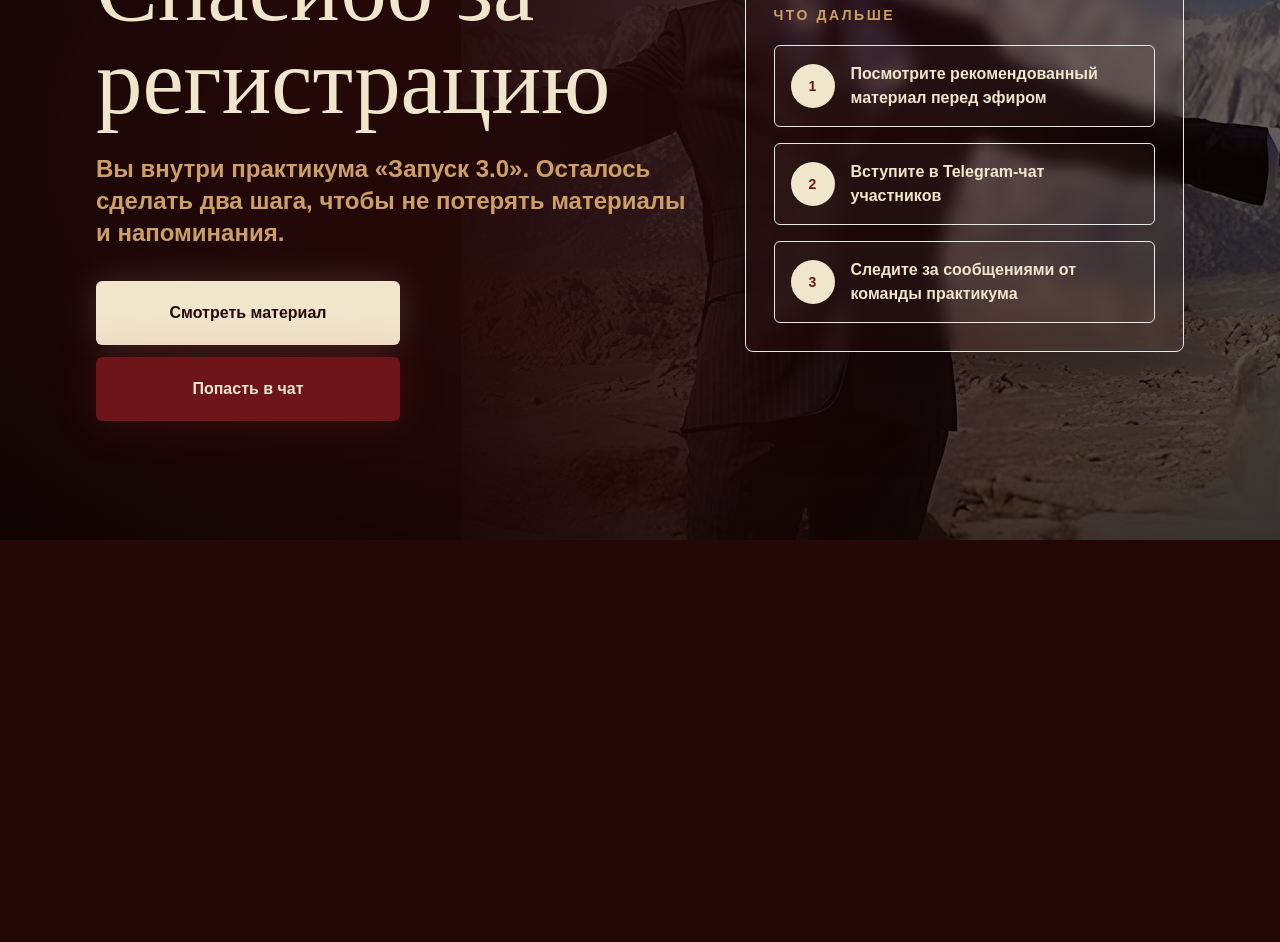
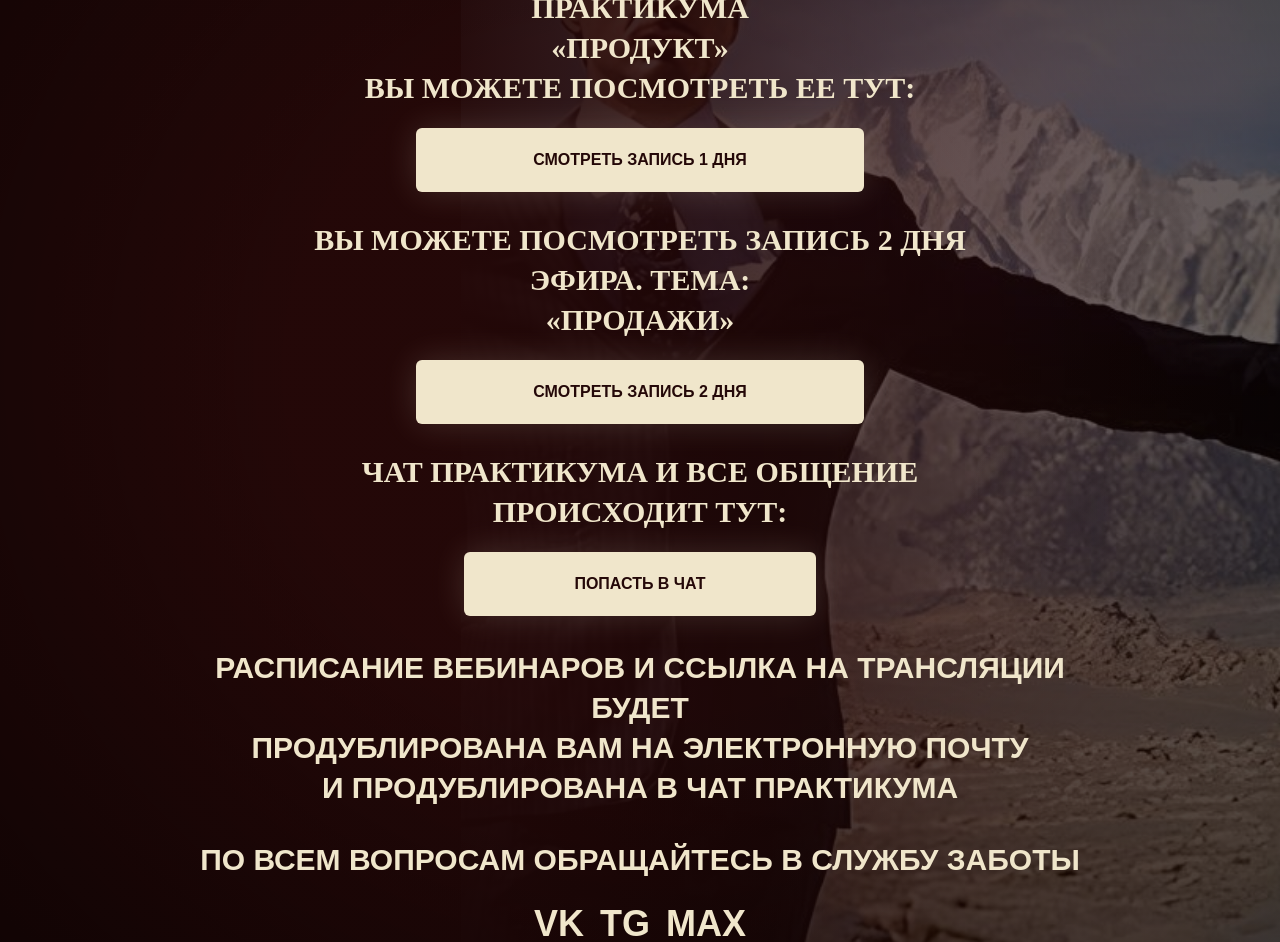
Before and after one commit to sergey9lap-sys/Web_trilogy, a Next.js app: page /thanks_masshtabirovanie in a window 1280 px wide. Shown: the part 260-1202 px from the top of the page. Before the commit the page ends 800 px from the top, so only its background shows below. Built offline with nearby package versions, Linux system fonts and the light colour scheme.

Commit message:
Update thank-you page content

```diff
--- a/app/thanks_masshtabirovanie/page.tsx
+++ b/app/thanks_masshtabirovanie/page.tsx
@@ -7,16 +7,10 @@ export const metadata: Metadata = {
     "Страница подтверждения регистрации на практикум Трилогия запуска.",
 };
 
-const nextSteps = [
-  "Посмотрите рекомендованный материал перед эфиром",
-  "Вступите в Telegram-чат участников",
-  "Следите за сообщениями от команды практикума",
-];
-
 export default function ThanksMasshtabirovaniePage() {
   return (
     <main className="min-h-screen overflow-hidden bg-cacao text-bone">
-      <section className="relative flex min-h-screen items-center overflow-hidden bg-[radial-gradient(circle_at_76%_22%,rgba(179,46,51,0.24),transparent_24rem),radial-gradient(circle_at_12%_8%,rgba(205,159,101,0.16),transparent_24rem),linear-gradient(125deg,#240808_0%,#120404_54%,#0b0808_100%)] py-8 sm:py-12">
+      <section className="relative flex min-h-screen items-center overflow-hidden bg-[radial-gradient(circle_at_76%_22%,rgba(179,46,51,0.24),transparent_24rem),radial-gradient(circle_at_12%_8%,rgba(205,159,101,0.16),transparent_24rem),linear-gradient(125deg,#240808_0%,#120404_54%,#0b0808_100%)] py-10 sm:py-14">
         <div className="absolute inset-0 z-0">
           <img
             alt=""
@@ -39,58 +33,102 @@ export default function ThanksMasshtabirovaniePage() {
             </a>
           </header>
 
-          <div className="grid min-h-[calc(100vh-6rem)] items-center gap-10 pt-20 lg:grid-cols-[0.9fr_0.65fr] lg:pt-12">
-            <div className="max-w-3xl">
-              <p className="eyebrow">Регистрация прошла успешно</p>
-              <h1 className="mt-5 text-5xl leading-[0.92] text-bone sm:text-7xl lg:text-[5.8rem]">
-                Спасибо за регистрацию
-              </h1>
-              <p className="mt-6 max-w-2xl text-xl font-semibold leading-8 text-brass sm:text-2xl">
-                Вы внутри практикума «Запуск 3.0». Осталось сделать два шага,
-                чтобы не потерять материалы и напоминания.
-              </p>
-              <div className="mt-8 flex flex-col gap-3 sm:flex-row sm:flex-wrap">
+          <div className="mx-auto flex min-h-[calc(100vh-5rem)] max-w-4xl flex-col items-center justify-center pt-20 text-center">
+            <p className="font-display text-3xl leading-none text-brass sm:text-4xl">
+              Регистрация прошла успешно!
+            </p>
+
+            <div className="mt-8 grid w-full justify-items-center gap-7">
+              <section className="grid justify-items-center gap-5">
+                <h1 className="max-w-3xl text-2xl font-bold uppercase leading-9 text-bone sm:text-3xl sm:leading-10">
+                  Вам доступна лекция в записи 1 дня практикума
+                  <br />
+                  «Продукт»
+                  <br />
+                  Вы можете посмотреть ее тут:
+                </h1>
                 <ButtonLink
-                  className="min-h-16 w-full min-w-0 px-8 sm:w-auto"
+                  className="min-h-16 w-full min-w-0 max-w-[28rem] px-8 uppercase sm:w-[28rem]"
                   href="https://agkedu.getcourse.ru/zapusk_produkt_rec"
                   target="_blank"
                   rel="noreferrer"
                   variant="light"
                 >
-                  Смотреть материал
+                  Смотреть запись 1 дня
                 </ButtonLink>
+              </section>
+
+              <section className="grid justify-items-center gap-5">
+                <h2 className="max-w-3xl text-2xl font-bold uppercase leading-9 text-bone sm:text-3xl sm:leading-10">
+                  Вы можете посмотреть запись 2 дня эфира. Тема:
+                  <br />
+                  «Продажи»
+                </h2>
                 <ButtonLink
-                  className="min-h-16 w-full min-w-0 px-8 sm:w-auto"
+                  className="min-h-16 w-full min-w-0 max-w-[28rem] px-8 uppercase sm:w-[28rem]"
+                  href="https://agkedu.getcourse.ru/zapusk_prodazhi_rec"
+                  target="_blank"
+                  rel="noreferrer"
+                  variant="light"
+                >
+                  Смотреть запись 2 дня
+                </ButtonLink>
+              </section>
+
+              <section className="grid justify-items-center gap-5">
+                <h2 className="max-w-3xl text-2xl font-bold uppercase leading-9 text-bone sm:text-3xl sm:leading-10">
+                  Чат практикума и все общение происходит тут:
+                </h2>
+                <ButtonLink
+                  className="min-h-16 w-full min-w-0 max-w-[22rem] px-8 uppercase sm:w-[22rem]"
                   href="https://t.me/joinchat/JwOyZSefiKQ2NjBi"
                   target="_blank"
                   rel="noreferrer"
-                  variant="secondary"
+                  variant="light"
                 >
                   Попасть в чат
                 </ButtonLink>
-              </div>
+              </section>
             </div>
 
-            <aside className="rounded-lg border border-brass/24 bg-[#160506]/78 p-5 shadow-cinematic backdrop-blur sm:p-7">
-              <p className="text-sm font-semibold uppercase tracking-[0.18em] text-brass">
-                Что дальше
-              </p>
-              <div className="mt-5 grid gap-4">
-                {nextSteps.map((step, index) => (
-                  <div
-                    className="grid grid-cols-[2.75rem_1fr] items-center gap-4 rounded-md border border-brass/16 bg-bone/[0.04] p-4"
-                    key={step}
-                  >
-                    <span className="flex h-11 w-11 items-center justify-center rounded-full bg-bone text-sm font-semibold text-bordeaux">
-                      {index + 1}
-                    </span>
-                    <p className="text-base font-semibold leading-6 text-bone/88">
-                      {step}
-                    </p>
-                  </div>
-                ))}
-              </div>
-            </aside>
+            <p className="mt-8 max-w-4xl text-2xl font-bold uppercase leading-9 text-bone sm:text-3xl sm:leading-10">
+              Расписание вебинаров и ссылка на трансляции будет
+              <br className="hidden sm:block" />
+              продублирована вам на электронную почту
+              <br className="hidden sm:block" />
+              и продублирована в чат практикума
+            </p>
+
+            <p className="mt-8 max-w-4xl text-2xl font-bold uppercase leading-9 text-bone sm:text-3xl sm:leading-10">
+              По всем вопросам обращайтесь в службу заботы
+            </p>
+
+            <div className="mt-6 flex flex-wrap items-center justify-center gap-4 text-2xl font-bold uppercase text-bone sm:text-4xl">
+              <a
+                className="transition hover:text-brass"
+                href="https://vk.com/agkclub"
+                target="_blank"
+                rel="noreferrer"
+              >
+                VK
+              </a>
+              <a
+                className="transition hover:text-brass"
+                href="https://t.me/joinchat/JwOyZSefiKQ2NjBi"
+                target="_blank"
+                rel="noreferrer"
+              >
+                TG
+              </a>
+              <a
+                className="transition hover:text-brass"
+                href="https://max.ru/"
+                target="_blank"
+                rel="noreferrer"
+              >
+                MAX
+              </a>
+            </div>
           </div>
         </div>
       </section>
```
